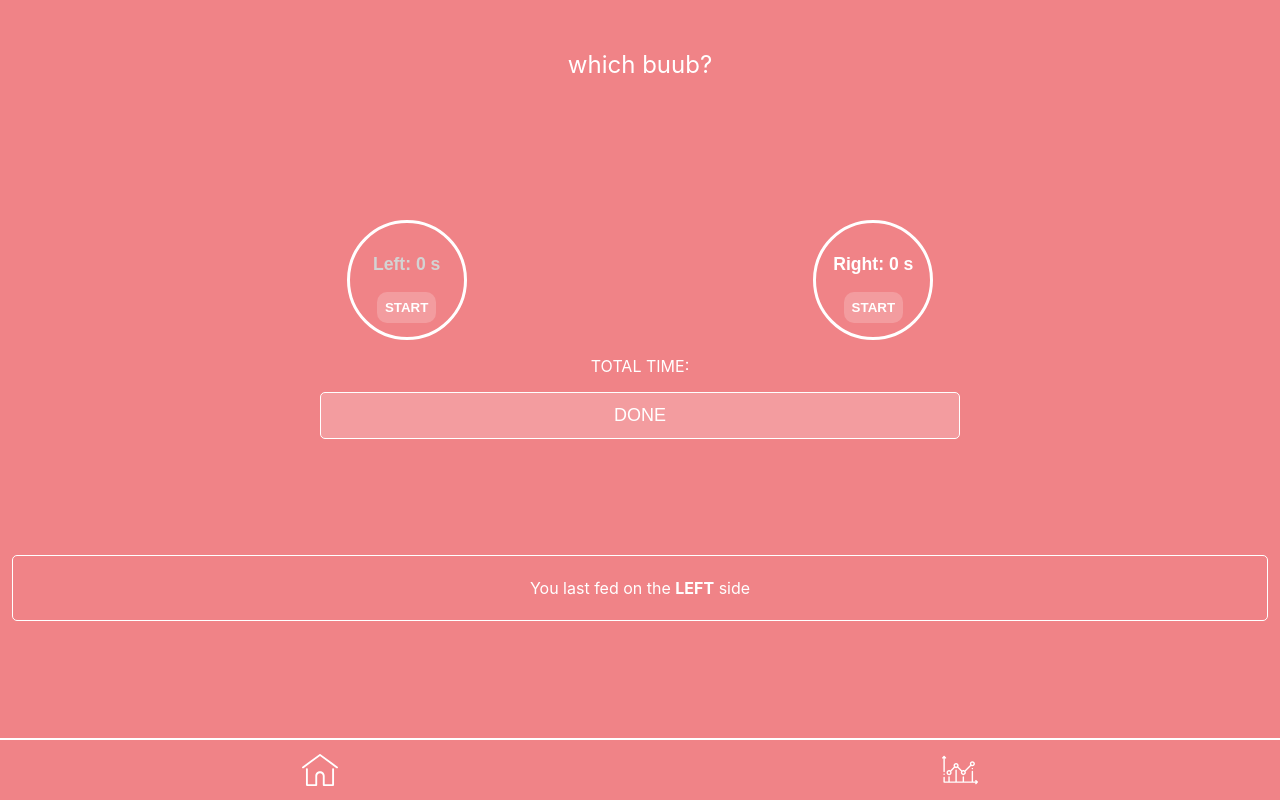
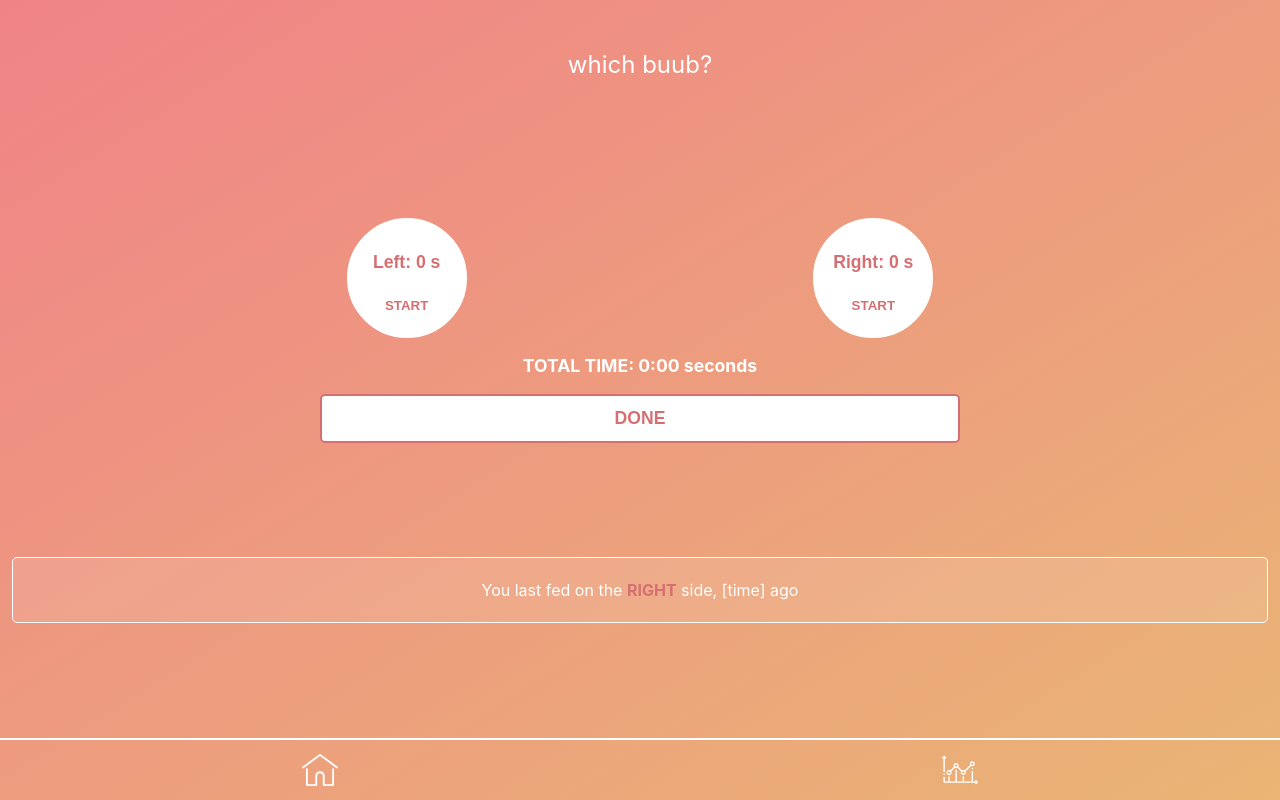
Before and after one commit to zosia-fabijanska/which-boob, a React (Create React App) app: page / in a window 1280 px wide. Both pictures are taken after a click on the button "DONE". Built offline with nearby package versions, Linux system fonts and the light colour scheme.

Commit message:
add styling and notification functionality

```diff
--- a/package.json
+++ b/package.json
@@ -4,6 +4,7 @@
   "private": true,
   "homepage": "https://whichbuub.com",
   "dependencies": {
+    "lodash": "^4.17.15",
     "react": "^16.9.0",
     "react-dom": "^16.9.0",
     "react-redux": "^7.1.1",
--- a/src/App.js
+++ b/src/App.js
@@ -4,11 +4,11 @@ import Header from './components/Header';
 import Timer from './components/Timer';
 import Notification from './components/Notification';
 import NavBar from './components/NavBar';
-import { peach } from './constants/colours';
+import { peach, orange } from './constants/colours';
 
 
 const MainContainer = styled.div`
-  background: ${peach};
+  background-image: linear-gradient(to bottom right, ${peach}, ${orange});
   height: 100vh;
   display: flex;
   flex-direction: column;
--- a/src/actions/actions.js
+++ b/src/actions/actions.js
@@ -1,12 +1,13 @@
 export const FINISH_FEED = 'FINISH_FEED';
 
-export function finishFeed(date, leftTime, rightTime) {
+export function finishFeed(date, leftTime, rightTime, side) {
     return {
         type: FINISH_FEED,
         payload: {
             date: date,
             leftTime: leftTime,
             rightTime: rightTime,
+            lastFedOnLeftSide: side
         }
     };
 }
--- a/src/components/BoobIconContainer.js
+++ b/src/components/BoobIconContainer.js
@@ -1,7 +1,7 @@
 import React, { useEffect, useRef } from 'react';
 import { connect } from 'react-redux'
 import styled from 'styled-components';
-import { peach, white } from '../constants/colours';
+import { darkPeach, white } from '../constants/colours';
 import { finishFeed } from '../actions/actions';
 
 const IconContainer = styled.div`
@@ -10,26 +10,26 @@ const IconContainer = styled.div`
 `;
 
 const BoobIcon = styled.button`
-  background-color: ${peach};
+    background-color: ${white};
     width: 120px;
     height: 120px;
-    border: 3px solid ${white};
+    border: 3px solid ${({ selected }) => selected ? darkPeach : white};
     border-radius: 50%;
     display: flex;
     flex-direction: column;
     align-items: center;
     justify-content: center;
+    outline: none;
 `;
 
 const ButtonText = styled.p`
-  color: ${({ selected }) => selected ? white : 'lightgrey'};
+  color: ${darkPeach};
   font-weight: 700;
   font-size: 1.1rem;
 `;
 
 const PauseStartButton = styled.div`
-  background-color: rgba( 256, 256, 256, 0.2 );
-  color: ${white};
+  color: ${darkPeach};
   padding: 8px;
   border-radius: 10px;
   font-weight: 600;
@@ -113,8 +113,9 @@ const BoobIconContainer = ({
     <IconContainer>
       <BoobIcon
         onClick={handleClick}
+        selected={isActive}
       >
-        <ButtonText selected={isActive}>{side}: {feedCounter} s</ButtonText>
+        <ButtonText>{side}: {feedCounter} s</ButtonText>
         <PauseStartButton>{buttonText}</PauseStartButton>
       </BoobIcon>
     </IconContainer >
--- a/src/components/Notification.js
+++ b/src/components/Notification.js
@@ -1,12 +1,15 @@
 import React from 'react';
+import { connect } from 'react-redux'
 import styled from 'styled-components';
-import { white } from '../constants/colours';
+import _ from 'lodash';
+import { white, darkPeach } from '../constants/colours';
 
 const NotificationContainer = styled.div`
     border: 1px solid ${white};
     border-radius: 5px;
     padding: 6px;
     margin: 0 12px;
+    background-color: rgba( 256, 256, 256, 0.1 );
 `;
 
 const NotificationText = styled.p`
@@ -15,14 +18,44 @@ const NotificationText = styled.p`
     text-align: center;
 `;
 
+const StrongSpan = styled.span`
+  font-weight: 700;
+  color: ${darkPeach};
+`;
+
 class Notification extends React.Component {
+  constructor(props) {
+    super(props);
+    this.state = {
+      notification: <NotificationText>Welcome! Start recording your first feed!</NotificationText>
+    }
+  }
+
+  componentDidUpdate(prevProps) {
+
+    const { lastFedOnLeftSide } = _.last(this.props.history);
+    if (this.props.history !== prevProps.history) {
+      this.setState({ notification: <NotificationText>You last fed on the <StrongSpan>{lastFedOnLeftSide ? 'LEFT' : 'RIGHT'}</StrongSpan> side, [time] ago</NotificationText> });
+    }
+  };
+
   render() {
     return (
       <NotificationContainer>
-        <NotificationText>You last fed on the <strong>LEFT</strong> side</NotificationText>
+        {this.state.notification}
       </NotificationContainer>
     )
   }
+
 };
 
-export default Notification;
+const mapStateToProps = (state) => {
+  return {
+    history: state.history,
+  }
+}
+
+
+export default connect(
+  mapStateToProps,
+)(Notification);
--- a/src/components/Timer.js
+++ b/src/components/Timer.js
@@ -1,7 +1,7 @@
 import React, { useState } from 'react';
 import { connect } from 'react-redux'
 import styled from 'styled-components';
-import { white } from '../constants/colours';
+import { white, darkPeach } from '../constants/colours';
 import { finishFeed } from '../actions/actions';
 import BoobIconContainer from './BoobIconContainer';
 
@@ -17,37 +17,50 @@ const ButtonContainer = styled.div`
 `;
 
 const DoneButton = styled.button`
-    border: 1px solid ${white};
+    border: 2px solid ${darkPeach};
     border-radius: 5px;
-    background-color: rgba( 256, 256, 256, 0.2 );
-    color: ${white}
-    font-size: 18px;
+    background-color: ${white};
+    color: ${darkPeach}
+    font-size: 1.1rem;
+    font-weight: 700;
     padding: 12px 40px;
     width: 50%;
 `;
 
+const TotalTimeText = styled.p`
+  color: ${white};
+  font-size: 1.1rem;
+  font-weight: 700;
+`;
 
-const Timer = ({ current, history, finishFeed }) => {
+
+const Timer = ({ finishFeed }) => {
   const [leftFeedCounter, setLeftFeedCounter] = useState(0);
   const [rightFeedCounter, setRightFeedCounter] = useState(0);
   const [timeStarted, setTimeStarted] = useState('');
-  const [leftSideActive, setLeftSideActive] = useState(false);
+  const [leftSideActive, setLeftSideActive] = useState(undefined);
   const [isPaused, setIsPaused] = useState(true);
 
   const handleFinishFeed = () => {
     const date = timeStarted;
     const leftTime = leftFeedCounter;
     const rightTime = rightFeedCounter;
+    const lastFedOnLeftSide = leftSideActive;
 
-    finishFeed(date, leftTime, rightTime);
+    finishFeed(date, leftTime, rightTime, lastFedOnLeftSide);
     setLeftFeedCounter(0);
     setRightFeedCounter(0);
-    setLeftSideActive(false);
+    setLeftSideActive(undefined);
     setTimeStarted('');
     setIsPaused(true);
   };
 
-  console.log('HISTORY', history);
+
+  const totalTime = leftFeedCounter + rightFeedCounter;
+
+  const secondsToTime = (time) => {
+    return (time - (time %= 60)) / 60 + (9 < time ? ':' : ':0') + time
+  }
 
   return (
     <div>
@@ -76,7 +89,7 @@ const Timer = ({ current, history, finishFeed }) => {
         />
       </IconContainer>
       <ButtonContainer>
-        <p style={{ color: '#ffffff' }}>TOTAL TIME: </p>
+        <TotalTimeText>TOTAL TIME: {secondsToTime(totalTime)} seconds </TotalTimeText>
         <DoneButton onClick={handleFinishFeed}>DONE</DoneButton>
       </ButtonContainer >
     </div >
--- a/src/constants/colours.js
+++ b/src/constants/colours.js
@@ -1,2 +1,4 @@
+export const white = '#FFFFFF';
 export const peach = '#F08387';
-export const white = '#FFFFFF';
+export const darkPeach = '#D66F72'
+export const orange = '#EAB575';
--- a/src/reducers/reducers.js
+++ b/src/reducers/reducers.js
@@ -8,7 +8,8 @@ const initialState = {
     },
     rightBoob: {
       time: 0
-    }
+    },
+    lastFedOnLeftSide: ''
   },
   history: []
 };
@@ -36,7 +37,8 @@ function rootReducer(state = initialState, action) {
             },
             rightBoob: {
               time: action.rightTime
-            }
+            },
+            lastFedOnLeftSide: action.side
           },
           history: [
             ...state.history,
```
Also changed, not shown: 1 other file (tests, documents, lock files or other folders).
